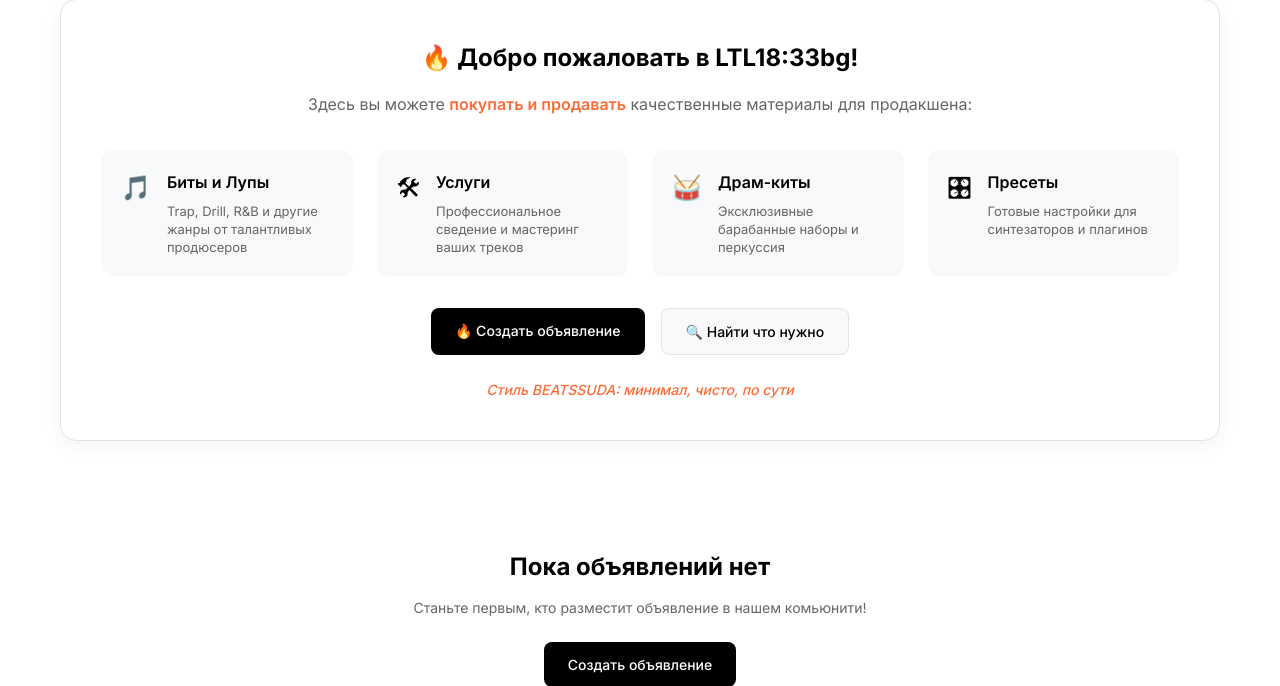
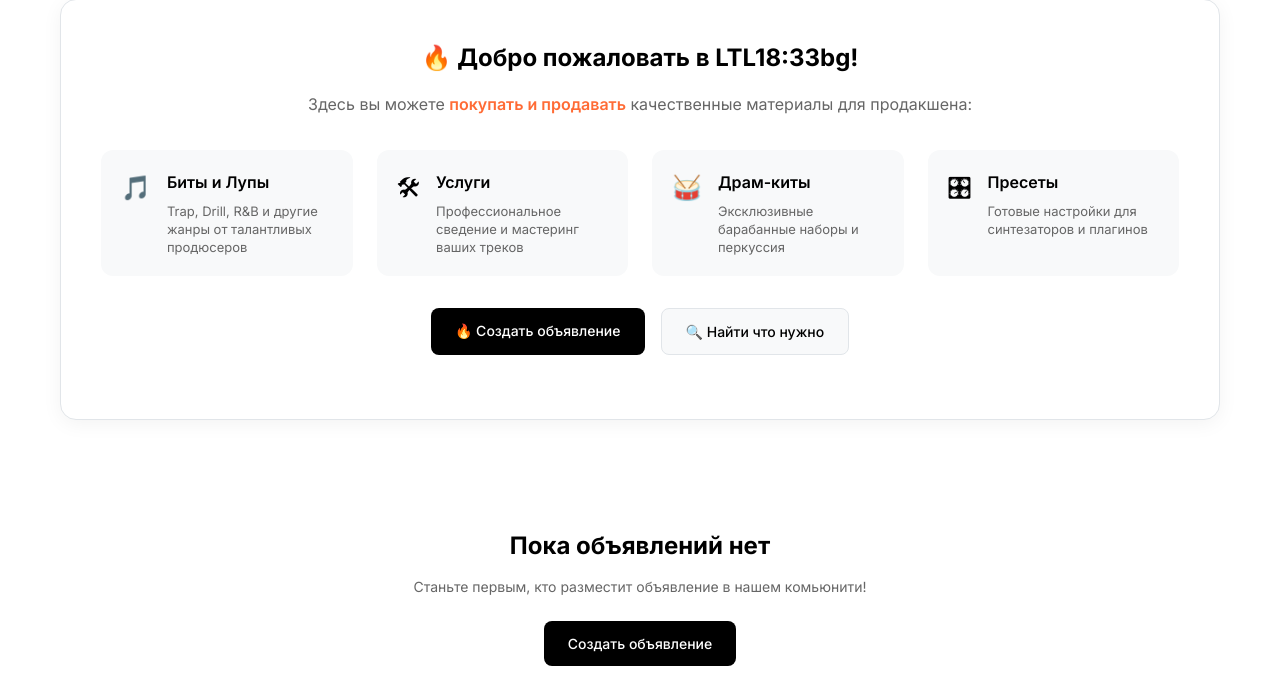
Before and after one commit to makarvilom-collab/LTL18-33bg, a Flask app: page / in a window 1280 px wide. Shown: the part 258-944 px from the top of the page. Run offline with Flask 3, Linux system fonts and the light colour scheme; some libraries are stand-ins or nearby versions.

Commit message:
🧹 Убрали фразу 'минимал, чисто, по сути' с главной страницы

```diff
--- a/app/templates/index.html
+++ b/app/templates/index.html
@@ -47,9 +47,6 @@
             <a href="{{ url_for('create_listing') }}" class="btn btn-primary">🔥 Создать объявление</a>
             <a href="{{ url_for('search') }}" class="btn btn-secondary">🔍 Найти что нужно</a>
         </div>
-        <p class="welcome-note">
-            <em>Стиль BEATSSUDA: минимал, чисто, по сути</em>
-        </p>
     </div>
 </div>
 {% endif %}
```
